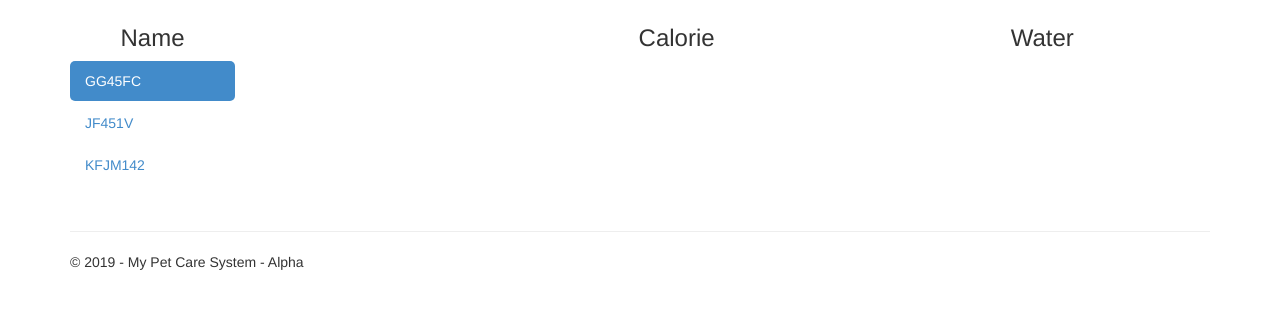
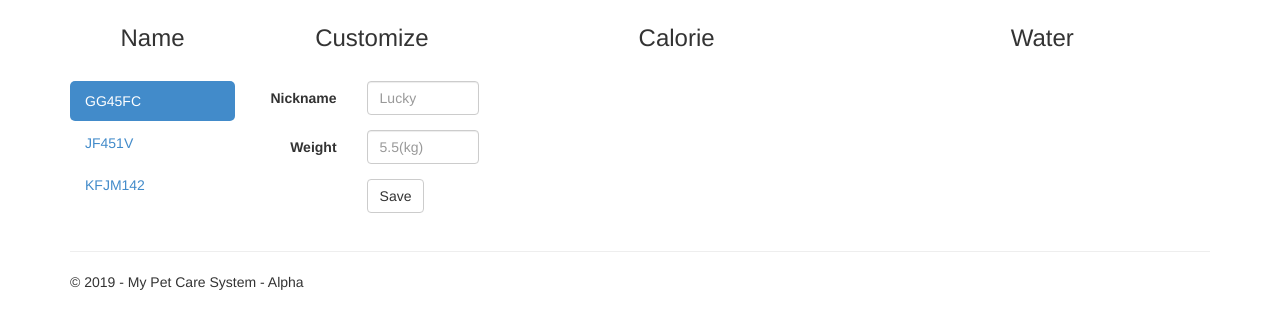
Before and after one commit to asd1115056/Project-DjangoWeb, a Django app: page / in a window 1280 px wide. Shown: the part 65-394 px from the top of the page. Run offline with Django 3.2, Linux system fonts and the light colour scheme; a user stored in the database is signed in; data comes from the database, SQL or seed files in the repository; both versions use the stored data as it was after the commit; data that the repository does not hold is empty; some libraries are stand-ins or nearby versions.

Commit message:
form-horizontal

```diff
--- a/app/templates/app/humidity.html
+++ b/app/templates/app/humidity.html
@@ -9,7 +9,7 @@
 
 <div class="row clearfix">
 		<div class="col-md-2 column">
-            <div style="text-align:center;"><h3>Location</h3></div>
+            <div style="text-align:center;"><h3>Location</h3><br></div>
              <ul class="nav nav-pills nav-stacked">
                  {% for app in apps %}
                     <li {% if forloop.first %} class="active" {% endif %} loction_name="{{app.name}}">
@@ -20,10 +20,11 @@
 		<div class="col-md-10 column">
 			<div class="row clearfix">
 				<div class="col-md-3 column">
-                    <div style="text-align:center;"><h3>Humidity</h3></div>
+                    <div style="text-align:center;"><h3>Humidity</h3><br></div>
                     <div id="gauge1"  style=" height:150px" ></div>
 				</div>
 				<div class="col-md-9 column">
+                    <br>
                     <div id="container"  style="min-width: 700px; height: 300px; margin: 0 auto" ></div>
 				</div>
 			</div>
--- a/app/templates/app/index.html
+++ b/app/templates/app/index.html
@@ -8,7 +8,7 @@
 
 <div class="row clearfix">
     <div class="col-md-2 column">
-        <div style="text-align:center;"><h3>Name</h3></div>
+        <div style="text-align:center;"><h3>Name</h3><br></div>
         <ul class="nav nav-pills nav-stacked">
             {% for app in apps %}
             <li {% if forloop.first %} class="active" {% endif %} Tag="{{app.Tag}}">
@@ -20,15 +20,35 @@
     <div class="col-md-10 column">
         <div class="row clearfix">
             <div class="col-md-3 column">
+                <div style="text-align:center;"><h3>Customize</h3><br></div>
+                <form class="form-horizontal" role="form">
+                    <div class="form-group">
+                        <label for="Nickname" class="col-sm-5 control-label">Nickname</label>
+                        <div class="col-sm-7">
+                            <input type="text" class="form-control" id="Nickname:" placeholder="Lucky">
+                        </div>
+                    </div>
+                    <div class="form-group">
+                        <label for="Weight" class="col-sm-5 control-label">Weight</label>
+                        <div class="col-sm-7">
+                            <input type="number" step="0.01" class="form-control" id="Weight:" placeholder="5.5(kg)">
+                        </div>
+                    </div>
+                    <div class="form-group">
+                        <div class="col-sm-offset-5 col-sm-7">
+                            <button type="submit" class="btn btn-default">Save</button>
+                        </div>
+                    </div>
+                </form>
             </div>
             <div class="col-md-9 column">
                 <div class="row clearfix">
                     <div class="col-md-6 column">
-                        <div style="text-align:center;"><h3>Calorie</h3></div>
+                        <div style="text-align:center;"><h3>Calorie</h3><br></div>
                         <div id="gauge1" style=" height:150px;text-align:center"></div>
                     </div>
                     <div class="col-md-6 column">
-                        <div style="text-align:center;"><h3>Water</h3></div>
+                        <div style="text-align:center;"><h3>Water</h3><br></div>
                         <div id="gauge2" style=" height:150px;text-align:center"></div>
                     </div>
                 </div>
@@ -99,12 +119,12 @@
             dataType: "json",
             success: function (data) {
                 var len = Object.keys(data).length;
-                var x=0;
-                var y=0;
-                for(var i=0 ; i<len ; i++){
-                    x+=parseFloat(data[i].fields.food_eat);
-                    y+=parseFloat(data[i].fields.water_drink);
-                     //console.log([x, y]);
+                var x = 0;
+                var y = 0;
+                for (var i = 0; i < len; i++) {
+                    x += parseFloat(data[i].fields.food_eat);
+                    y += parseFloat(data[i].fields.water_drink);
+                    //console.log([x, y]);
                 }
                 //console.log([x, y]);
                 if (!gage1) {
@@ -116,7 +136,7 @@
                         label: "kcal",
                     });
                 } else {
-                    gage1.refresh(x,max_f);
+                    gage1.refresh(x, max_f);
                 }
                 if (!gage2) {
                     gage2 = new JustGage({
@@ -127,7 +147,7 @@
                         label: "mL",
                     });
                 } else {
-                    gage2.refresh(y,max_w);
+                    gage2.refresh(y, max_w);
                 }
             }
         });
--- a/app/templates/app/temperature.html
+++ b/app/templates/app/temperature.html
@@ -9,7 +9,7 @@
 
 <div class="row clearfix">
     <div class="col-md-2 column">
-        <div style="text-align:center;"><h3>Location</h3></div>
+        <div style="text-align:center;"><h3>Location</h3><br></div>
         <ul class="nav nav-pills nav-stacked">
             {% for app in apps %}
             <li {% if forloop.first %} class="active" {% endif %} loction_name="{{app.name}}">
@@ -21,10 +21,11 @@
     <div class="col-md-10 column">
         <div class="row clearfix">
             <div class="col-md-3 column">
-                <div style="text-align:center;"><h3>Temperature</h3></div>
+                <div style="text-align:center;"><h3>Temperature</h3><br></div>
                 <div id="gauge1" style=" height:150px;text-align:center"></div>
             </div>
             <div class="col-md-9 column">
+                <br>
                 <div id="container" style="min-width: 700px; height: 300px; margin: 0 auto"></div>
             </div>
         </div>
```
Also changed, not shown: app/forms.py (+2 -8 lines), db.sqlite3.
